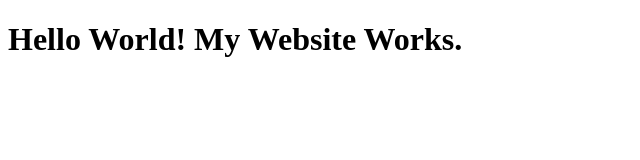
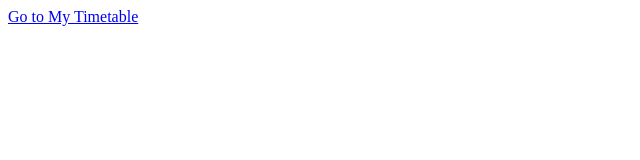
Before and after one commit to DIVYA-4534/Timetable-project, a plain HTML site: page index.html in a window 1280 px wide. Shown: the whole page, without its empty margins (0-640 px from the left). Drawn offline with Linux system fonts and the light colour scheme.

Commit message:
Update index.html

```diff
--- a/index.html
+++ b/index.html
@@ -6,6 +6,6 @@
     <title>Document</title>
 </head>
 <body>
-    <h1>Hello World! My Website Works.</h1>
+    <a href="timetable.html">Go to My Timetable</a>
 </body>
 </html>
```
